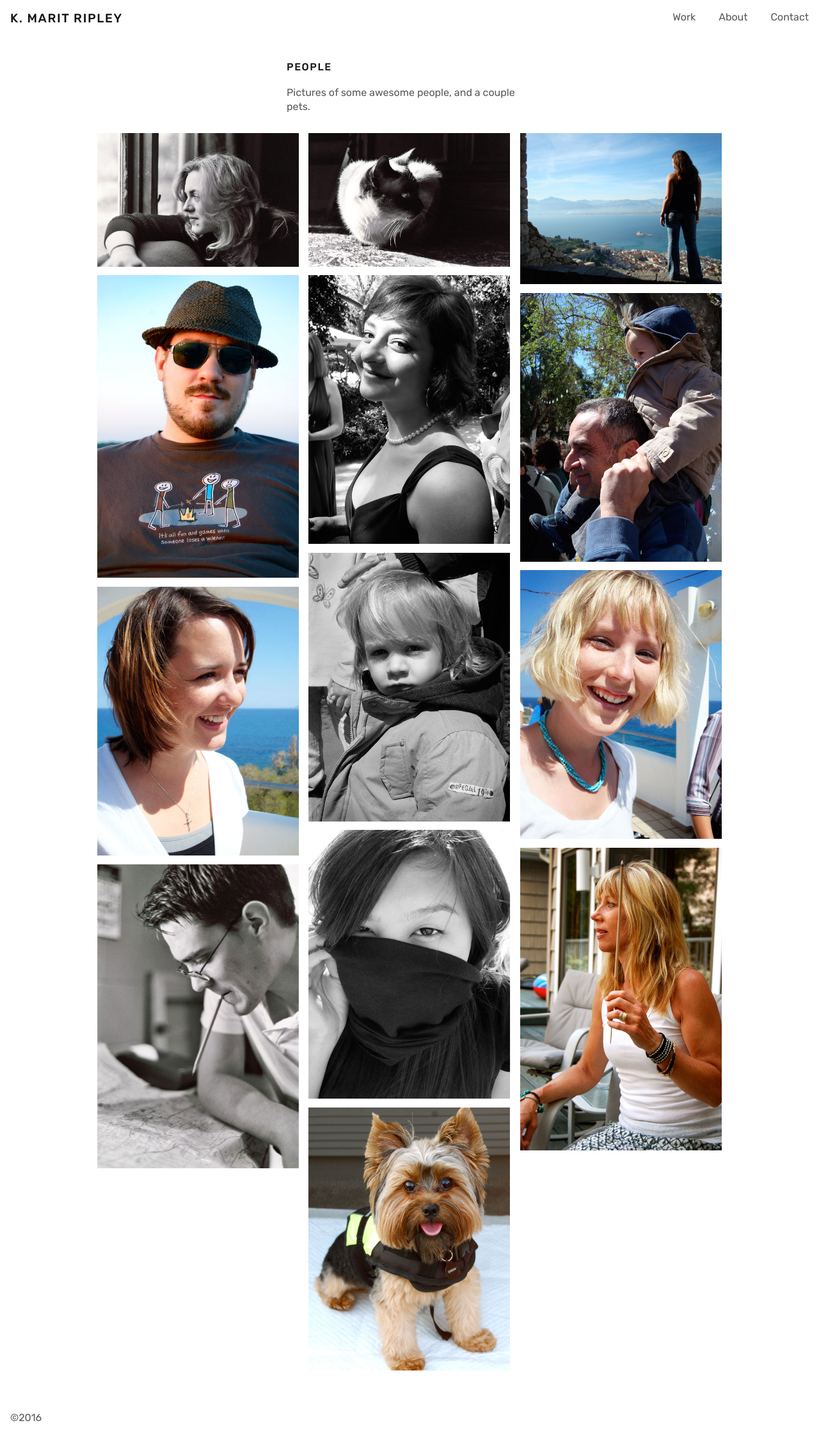
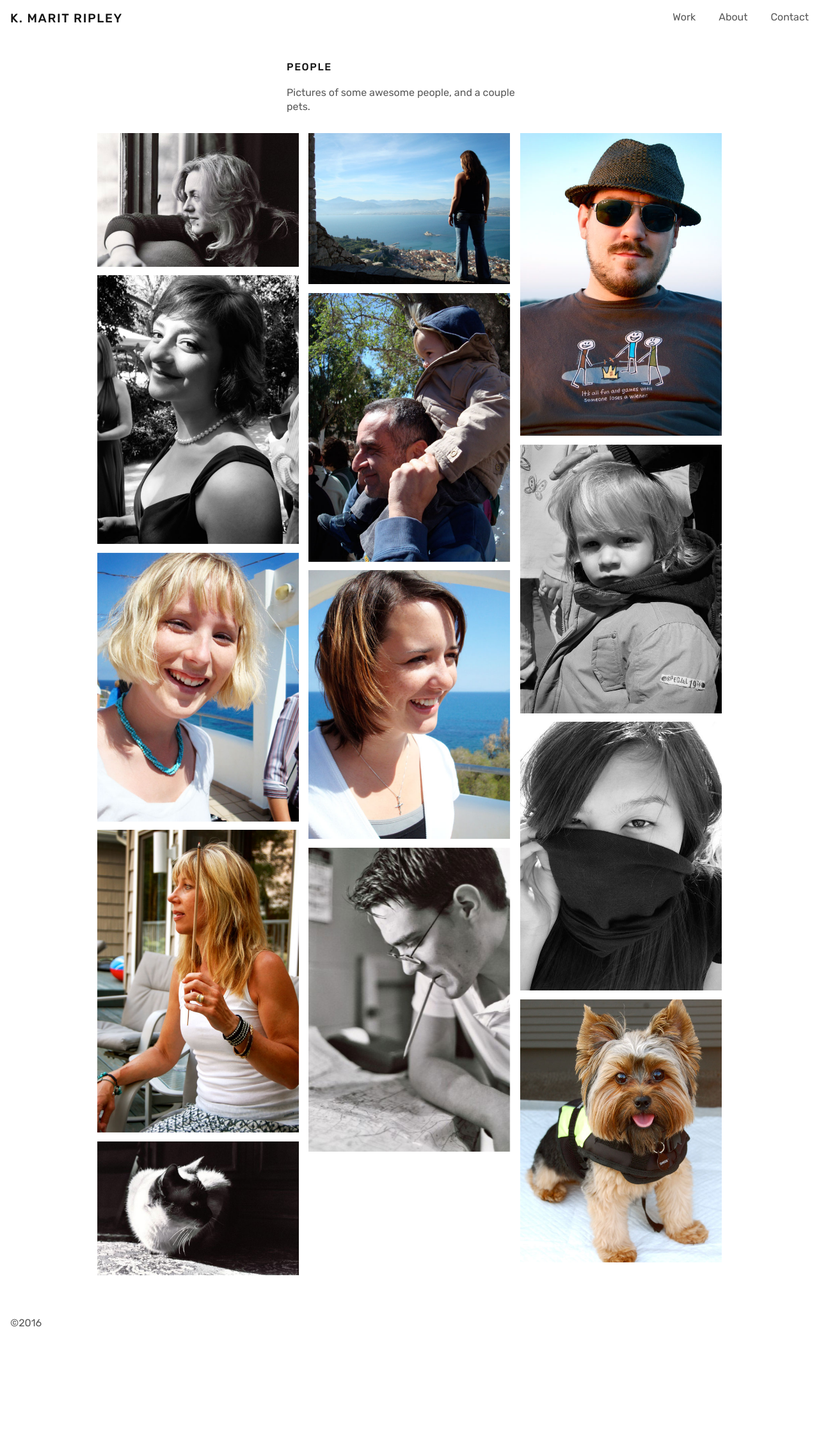
Before and after one commit to kmaritripley/kmaritripley.github.io, a Jekyll site: the page built from _projects/people.md, in a window 1280 px wide. Shown: the whole page at 64% size. Built offline with Jekyll 4.4.1, drawn with Linux system fonts in a browser that asks for light colours; after the commit the page ends 2111 px from its top, so only the background shows below that.

Commit message:
move stella on people page

```diff
--- a/_projects/people.md
+++ b/_projects/people.md
@@ -9,8 +9,6 @@ featured_image:
 gallery_images:
   - path: /images/projects/people/Portrait_Kelly.jpg
     title: Portrait of Kelly
-  - path: /images/projects/people/Portrait_Stella.jpg
-    title: Portrait of Stella the cat
   - path: /images/projects/people/Portrait_Kelly_S.jpg"
     title: Portrait of Kelly in Greece
   - path: /images/projects/people/Portrait_Ryan2.jpg
@@ -33,6 +31,8 @@ gallery_images:
     title: Portrait of Ryan at a desk
   - path: /images/projects/people/Portrait_Samson.jpg"
     title: Portrait of Samson the dog
+  - path: /images/projects/people/Portrait_Stella.jpg
+    title: Portrait of Stella the cat
 ---
 
 Pictures of some awesome people, and a couple pets.
```
